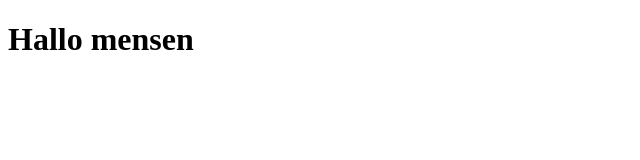
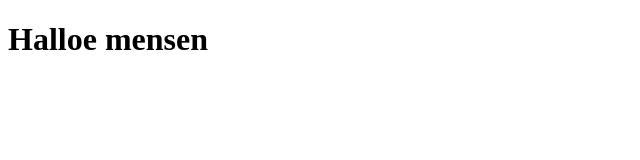
Before and after one commit to chenneyccc/htmltest, a plain HTML site: page index.html in a window 1280 px wide. Shown: the full height of the page, 0-640 px from the left. Drawn offline with Linux system fonts and the light colour scheme.

Commit message:
2.0 TEST

```diff
--- a/index.html
+++ b/index.html
@@ -5,6 +5,6 @@
     <title>Chenney</title>
 </head>
 <body>
-    <h1>Hallo mensen</h1>
+    <h1>Halloe mensen</h1>
 </body>
 </html>
```
